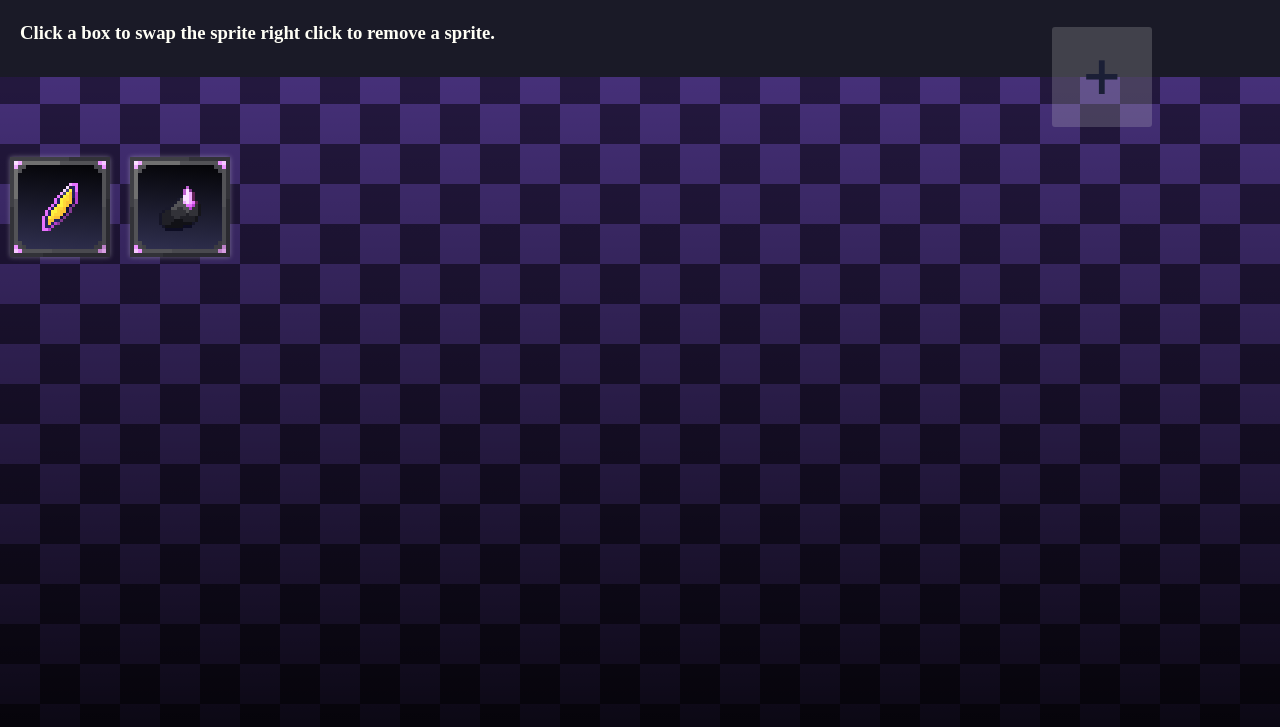
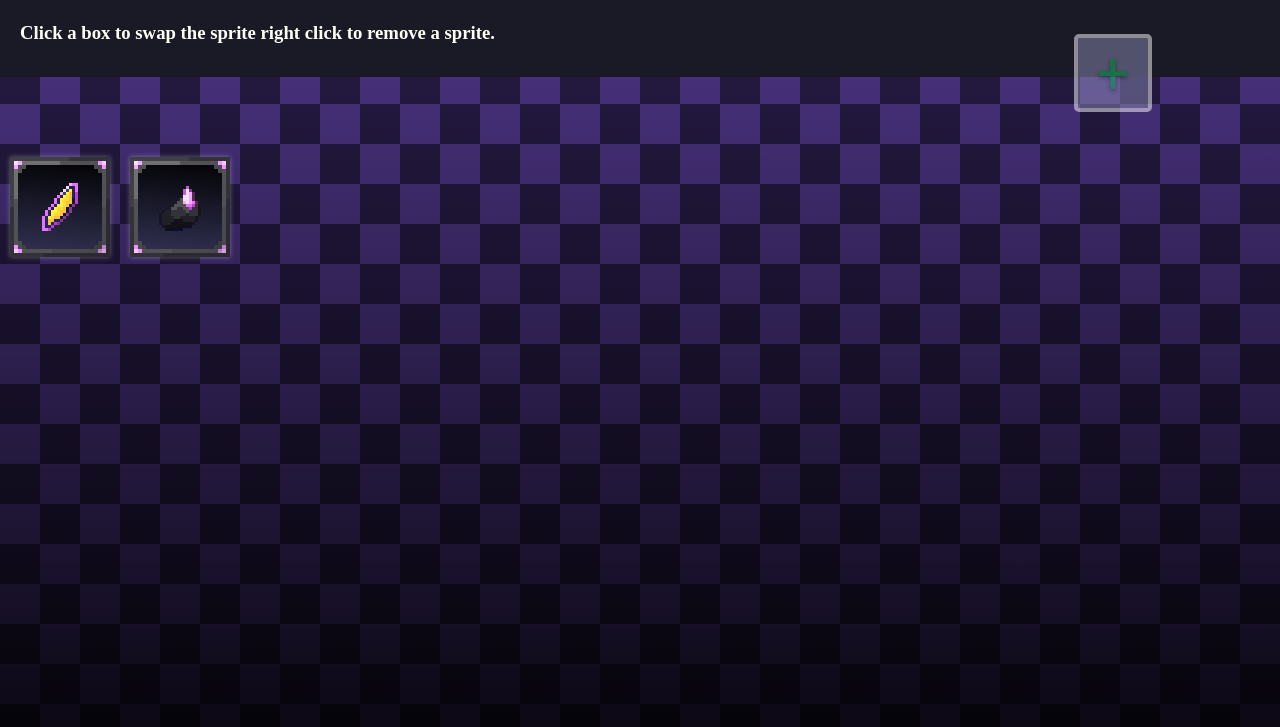
Before and after one commit to TrueRegin/pixel-borders, a website with bundled scripts: page index.html in a window 1280 px wide. Shown: the part 73-800 px from the top of the page. Built offline with nearby package versions, Linux system fonts and the light colour scheme.

Commit message:
Minor style changes (animations + add button)

```diff
--- a/style/main.scss
+++ b/style/main.scss
@@ -46,10 +46,15 @@ h1, h2, h3, h4, h5, h6 {
 }
 
 #add-item {
-    border-radius: 3px;
-    background: #ddd3;
-    width: 100px;
-    height: 100px;
+    border-radius: 5px;
+    background: #8a8ab3;
+    border: 4px solid #fff;
+    background-size: 70px 70px;
+    background-position: center;
+    image-rendering: pixelated;
+    width: 70px;
+    height: 70px;
+    opacity: 0.5;
 
     transition: opacity 0.18s, transform 0.2s;
 
@@ -57,19 +62,20 @@ h1, h2, h3, h4, h5, h6 {
     place-items: center;
 
     position: absolute;
-    bottom: -50px;
+    bottom: -35px;
     right: 10%;
     cursor: pointer;
 
     &::after {
         content: "+";
         font-family: Roboto;
-        font-size: 64px;
-        color: #1b1f36
+        font-size: 57px;
+        color: #18c767;
+        text-shadow: 0 2px 4px #0007;
     }
 
     &:hover {
-        opacity: 0.5;
+        opacity: 1;
         transform: scale(0.9)
     }
 
```
